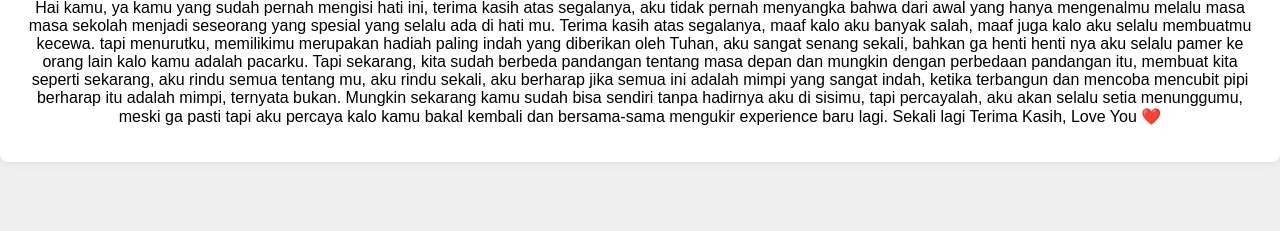
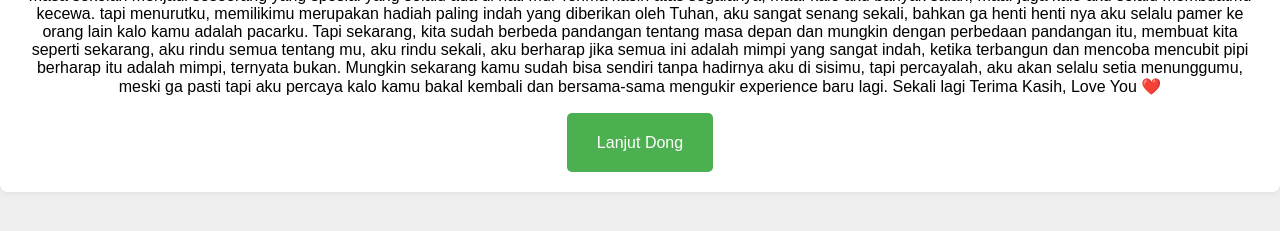
Before and after one commit to Bramanta-smpl/for-spesial-person, a plain HTML site: page Next-page.html in a window 1280 px wide. Shown: the part 369-600 px from the top of the page. Drawn offline with Linux system fonts and the light colour scheme; sample sign-in values are in the browser's storage.

Commit message:
adding button and styling it

```diff
--- a/Next-page.html
+++ b/Next-page.html
@@ -29,7 +29,14 @@
             tapi aku percaya kalo kamu bakal kembali dan bersama-sama
             mengukir experience baru lagi. Sekali lagi Terima Kasih,
             Love You ❤️</p>
+        <div class="btn-next">
+            <a href="Page-two.html" class="btn-next">Lanjut Dong</a>
+        </div>
     </div>
+
+    <!-- <div class="btn-next">
+        <a href="Page-two.html" class="btn-next">Lanjut Dong</a>
+    </div> -->
 
     <script>
         document.addEventListener('DOMContentLoaded' , function () {
--- a/styles.css
+++ b/styles.css
@@ -45,3 +45,14 @@ p {
     margin-top: 20px;
     font-size: 16px;
 }
+
+.btn-next {
+    background-color: #4CAF50;
+    color: white;
+    text-decoration: none;
+    border-radius: 5px;
+    padding: 10px 15px;
+    cursor: pointer;
+    margin-top: 1px;
+    display: inline-block;
+}
```
